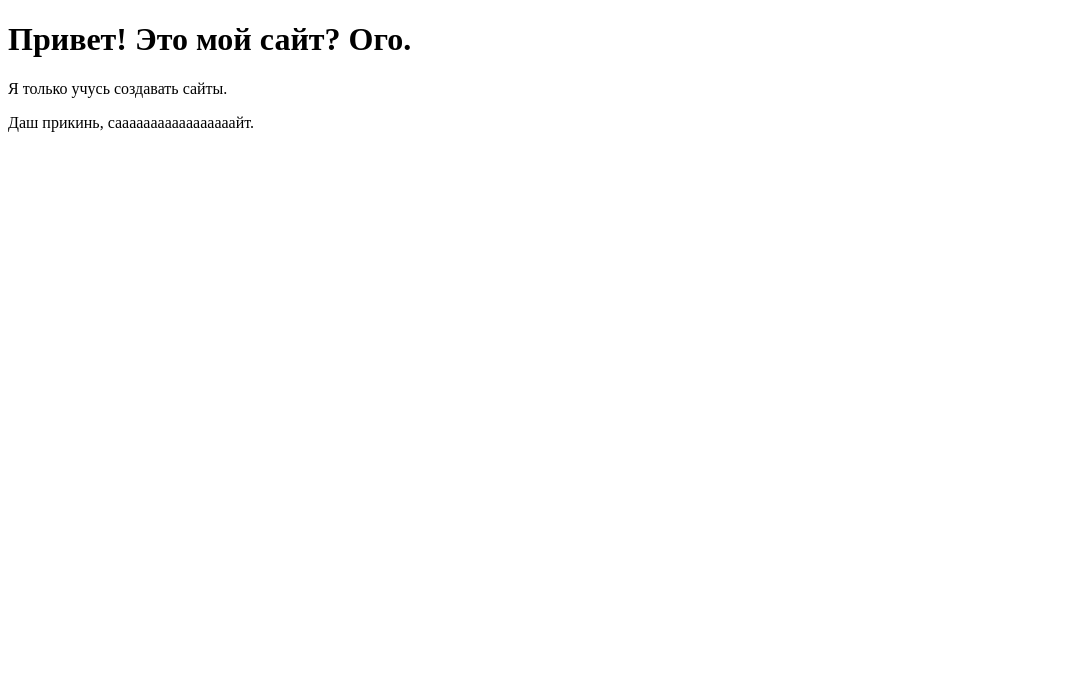
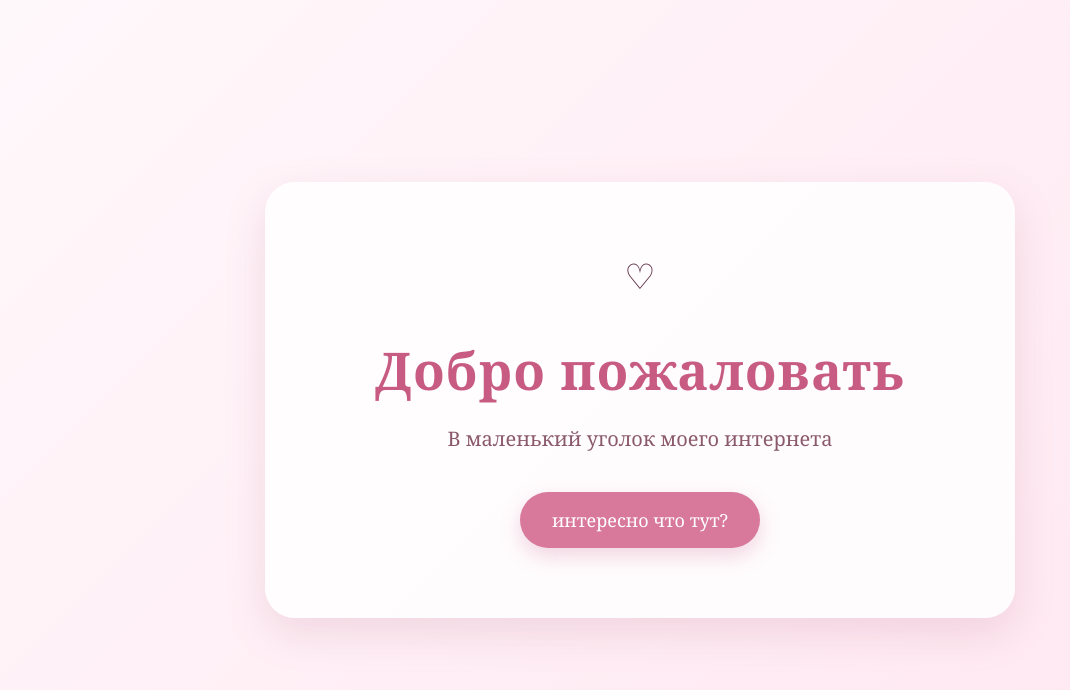
Before and after one commit to Orlovaviktoria14-afk/rising-star, a plain HTML site: page index.htm in a window 1280 px wide. Shown: the whole page, without its empty margins (0-1070 px from the left). Drawn offline with Linux system fonts and the light colour scheme.

Commit message:
Update index.htm

```diff
--- a/index.htm
+++ b/index.htm
@@ -1,19 +1,125 @@
 <!DOCTYPE html>
 <html lang="ru">
-
 <head>
     <meta charset="UTF-8">
-    <title>Мой сайт</title>
+    <meta name="viewport" content="width=device-width, initial-scale=1.0">
+
+    <title>Мой маленький сайт</title>
+
+    <style>
+        * {
+            box-sizing: border-box;
+        }
+
+        body {
+            margin: 0;
+            min-height: 100vh;
+            font-family: Georgia, serif;
+            background: linear-gradient(135deg, #fff8fb, #ffe6f0);
+            display: flex;
+            justify-content: center;
+            align-items: center;
+            color: #5c3044;
+        }
+
+        .container {
+            width: 90%;
+            max-width: 750px;
+            text-align: center;
+            background: rgba(255, 255, 255, 0.85);
+            padding: 70px 40px;
+            border-radius: 30px;
+            box-shadow: 0 15px 40px rgba(180, 100, 130, 0.18);
+        }
+
+        h1 {
+            font-size: 52px;
+            margin-bottom: 15px;
+            color: #c75b82;
+            letter-spacing: 1px;
+        }
+
+        .subtitle {
+            font-size: 20px;
+            color: #8b596c;
+            margin-bottom: 40px;
+        }
+
+        button {
+            border: none;
+            padding: 16px 32px;
+            font-size: 18px;
+            font-family: Georgia, serif;
+            color: white;
+            background: #d8799b;
+            border-radius: 50px;
+            cursor: pointer;
+            transition: 0.3s;
+            box-shadow: 0 8px 20px rgba(200, 100, 140, 0.25);
+        }
+
+        button:hover {
+            transform: scale(1.05);
+            background: #c75b82;
+        }
+
+        #secret {
+            display: none;
+            margin-top: 35px;
+            font-size: 21px;
+            line-height: 1.6;
+            color: #713e54;
+            animation: appear 0.7s ease;
+        }
+
+        @keyframes appear {
+            from {
+                opacity: 0;
+                transform: translateY(10px);
+            }
+
+            to {
+                opacity: 1;
+                transform: translateY(0);
+            }
+        }
+
+        .heart {
+            font-size: 35px;
+            margin-bottom: 10px;
+        }
+    </style>
 </head>
 
 <body>
 
-    <h1>Привет! Это мой сайт? Ого. </h1>
+    <div class="container">
 
-    <p>Я только учусь создавать сайты.</p>
+        <div class="heart">♡</div>
 
-    <p>Даш прикинь, сааааааааааааааааайт.</p>
+        <h1>Добро пожаловать</h1>
+
+        <p class="subtitle">
+            В маленький уголок моего интернета
+        </p>
+
+        <button onclick="showSecret()">
+            интересно что тут?
+        </button>
+
+        <div id="secret">
+            ✨ А вот и ты дошла сюда...
+
+            Значит, тебе всё-таки стало интересно 👀
+        </div>
+
+    </div>
+
+    <script>
+        function showSecret() {
+            document.getElementById("secret").style.display = "block";
+        }
+    </script>
 
 </body>
-
 </html>
```
